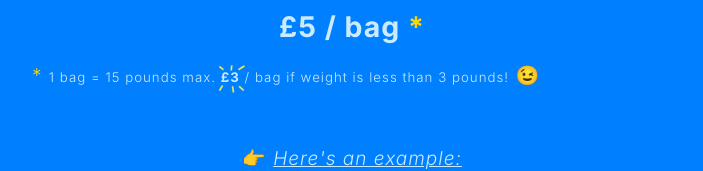
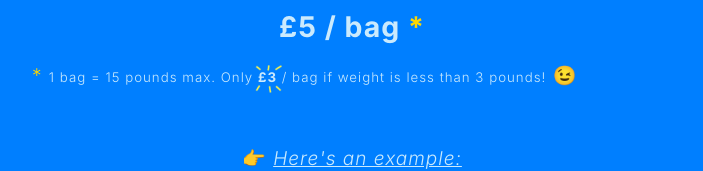
Before and after one commit to drikthereal/totejob, a plain HTML site: page index.html in a window 1280 px wide. Shown: the part 719-890 px from the top of the page, without its empty margins (288-991 px from the left). Drawn offline with Linux system fonts and the light colour scheme; a web font is replaced by a local one.

Commit message:
Update index.html

```diff
--- a/index.html
+++ b/index.html
@@ -256,7 +256,7 @@
             <dd>
                 <h2 class="center">£5 / bag <span class="gold">*</span></h2>
                 <p>
-                    <span class="gold">*</span> <small>1 bag = 15 pounds max. <b class="shine">£3</b> / bag if weight is less than 3 pounds!</small> <span class="emoji">😉</span>
+                    <span class="gold">*</span> <small>1 bag = 15 pounds max. Only <b class="shine">£3</b> / bag if weight is less than 3 pounds!</small> <span class="emoji">😉</span>
                 </p>
                 <br>
                 <p class="center"><span class="emoji">👉</span> <i>Here's an example:</i></p>
```
